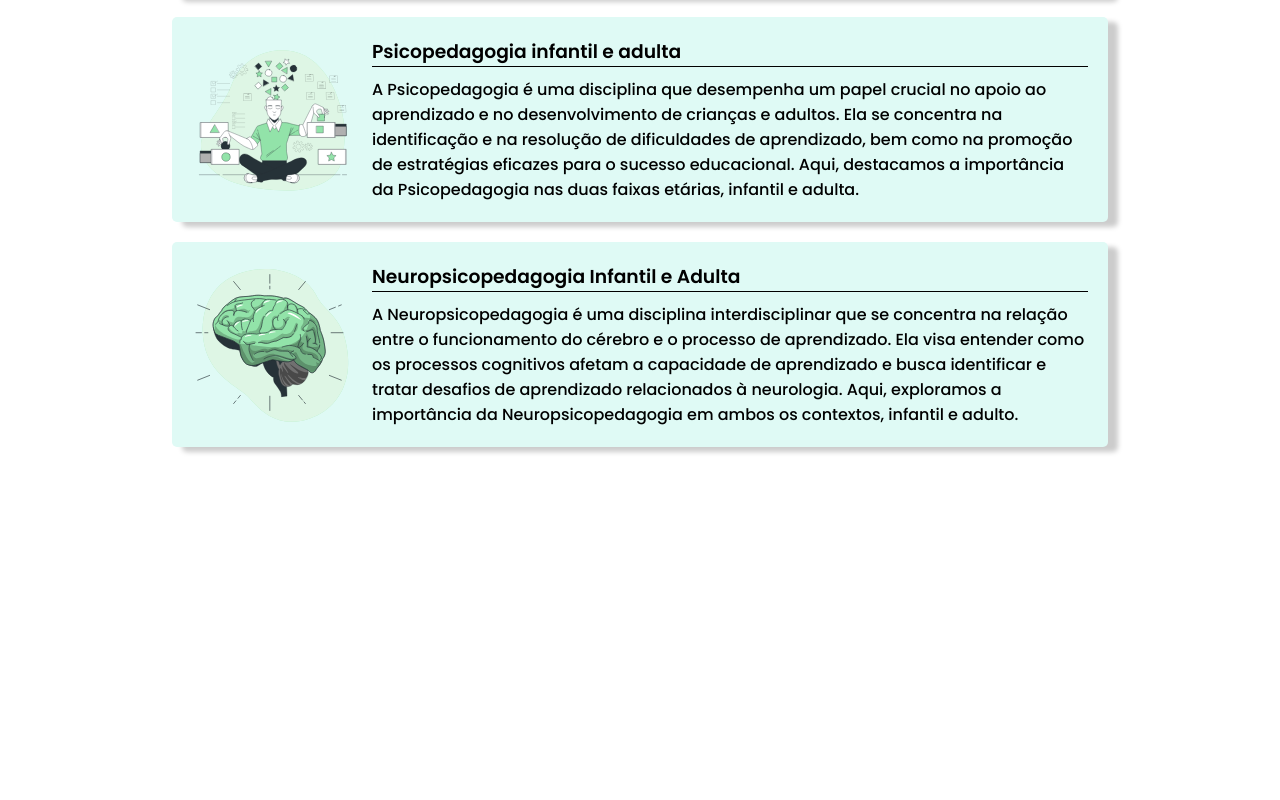
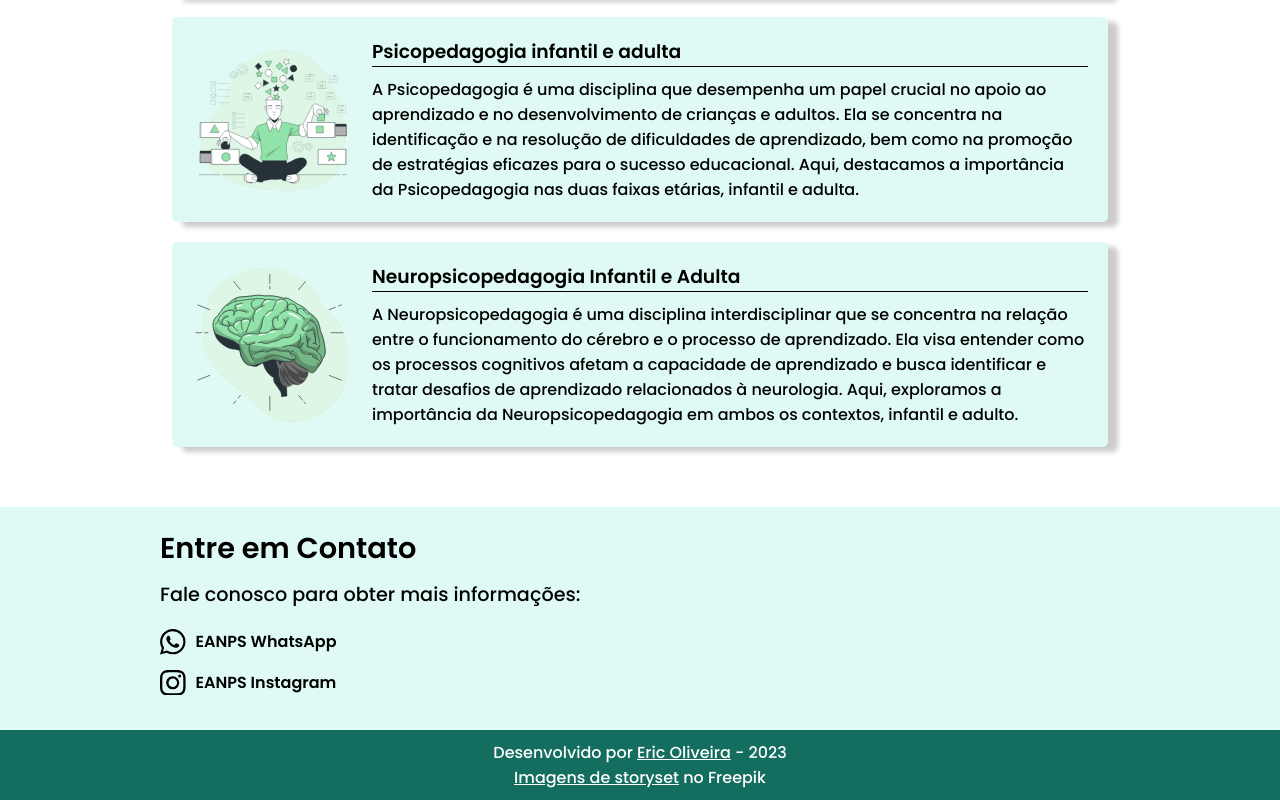
Before and after one commit to EricOliveiras/eanps-site, a React (Vite) app: page / in a window 1280 px wide. Shown: the part 2208-3008 px from the top of the page. Before the commit the page ends 2715 px from the top, so only its background shows below. Built offline with nearby package versions, Linux system fonts and the light colour scheme.

Commit message:
feat: add contact and footer component in App

```diff
--- a/src/App.jsx
+++ b/src/App.jsx
@@ -2,6 +2,8 @@ import Header from './components/Header'
 import Banner from './components/Banner'
 import About from './components/About'
 import Services from './components/Services'
+import Contact from './components/Contact'
+import Footer from './components/Footer'
 
 function App() {
   return (
@@ -10,6 +12,8 @@ function App() {
       <Banner />
       <About />
       <Services />
+      <Contact />
+      <Footer />
     </>
   )
 }
```
